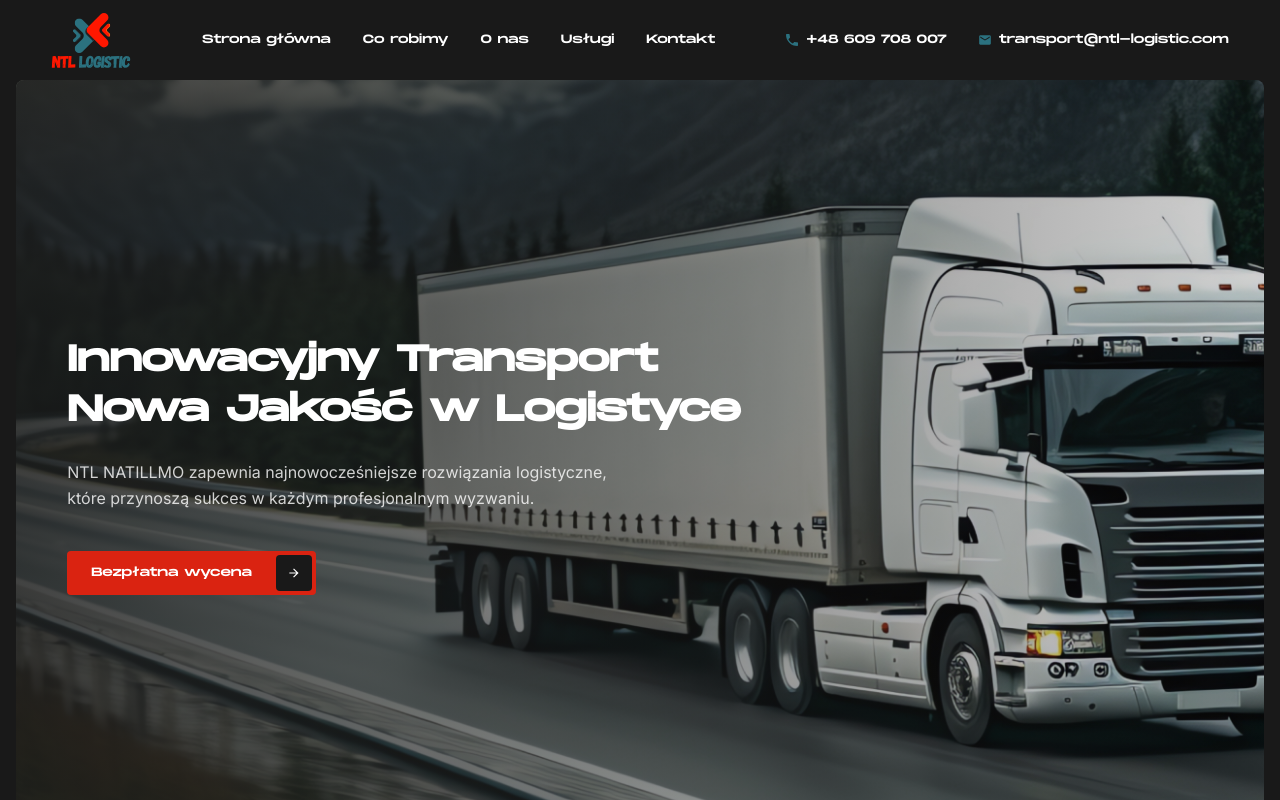
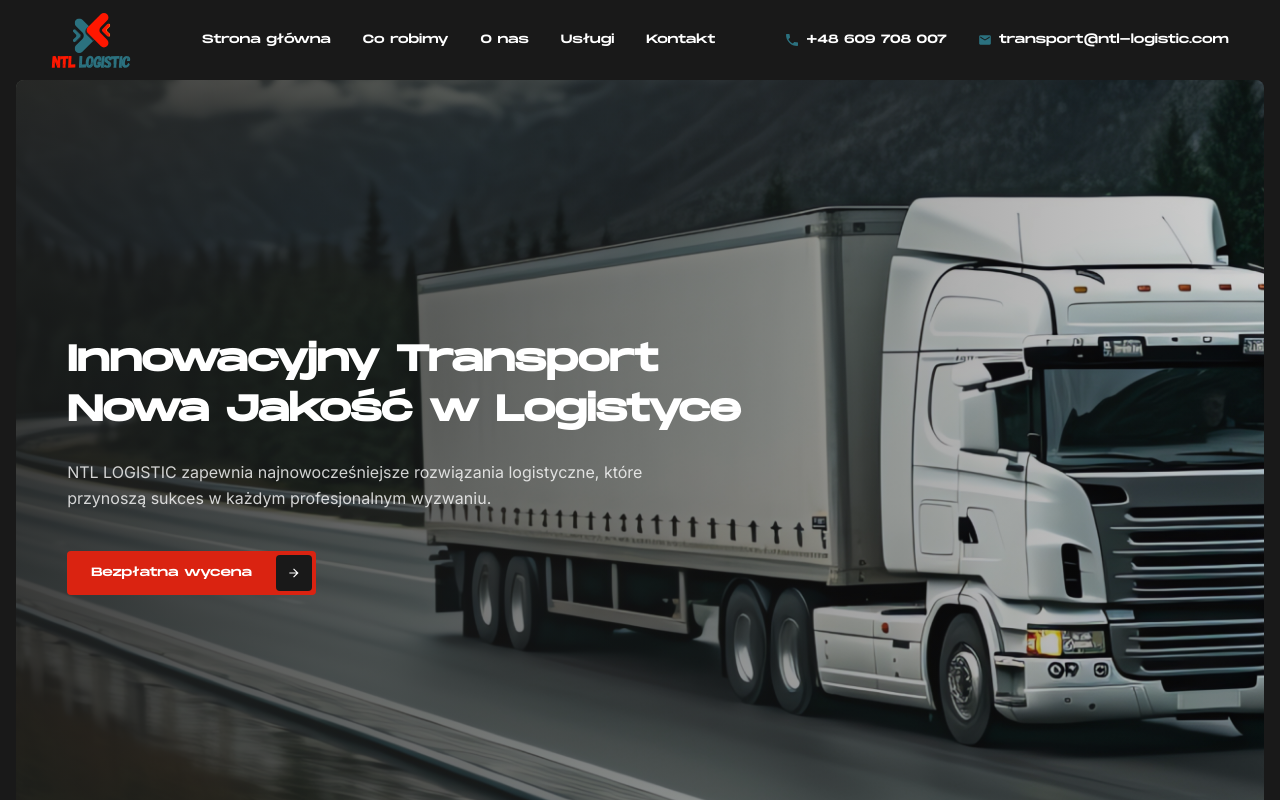
Before and after one commit to ntllogistic/ntl-logistic, a Next.js app: page / in a window 1280 px wide. Shown: the top 800 px of the page. Built offline with nearby package versions, Linux system fonts and the light colour scheme.

Commit message:
copy change

```diff
--- a/src/components/home/disposal.tsx
+++ b/src/components/home/disposal.tsx
@@ -25,7 +25,7 @@ export default function Disposal() {
         <p
           className={`${inter.className} leading-loose text-sm text-background/80 font-semibold`}
         >
-          NTL NATILLMO to sprawdzony partner w dziedzinie transportu i
+          NTL LOGISTIC to sprawdzony partner w dziedzinie transportu i
           logistyki. Jaki ładunek możemy dostarczyć dla Ciebie?
         </p>
       </div>
--- a/src/components/home/hero.tsx
+++ b/src/components/home/hero.tsx
@@ -17,7 +17,7 @@ export default function Hero() {
             <p
               className={`text-white/80 leading-relaxed lg:leading-relaxed text-sm lg:text-base max-w-xl ${inter.className}`}
             >
-              NTL NATILLMO zapewnia najnowocześniejsze rozwiązania logistyczne,
+              NTL LOGISTIC zapewnia najnowocześniejsze rozwiązania logistyczne,
               które przynoszą sukces w każdym profesjonalnym wyzwaniu.
             </p>
             <Button className="mt-4">Bezpłatna wycena</Button>
```
